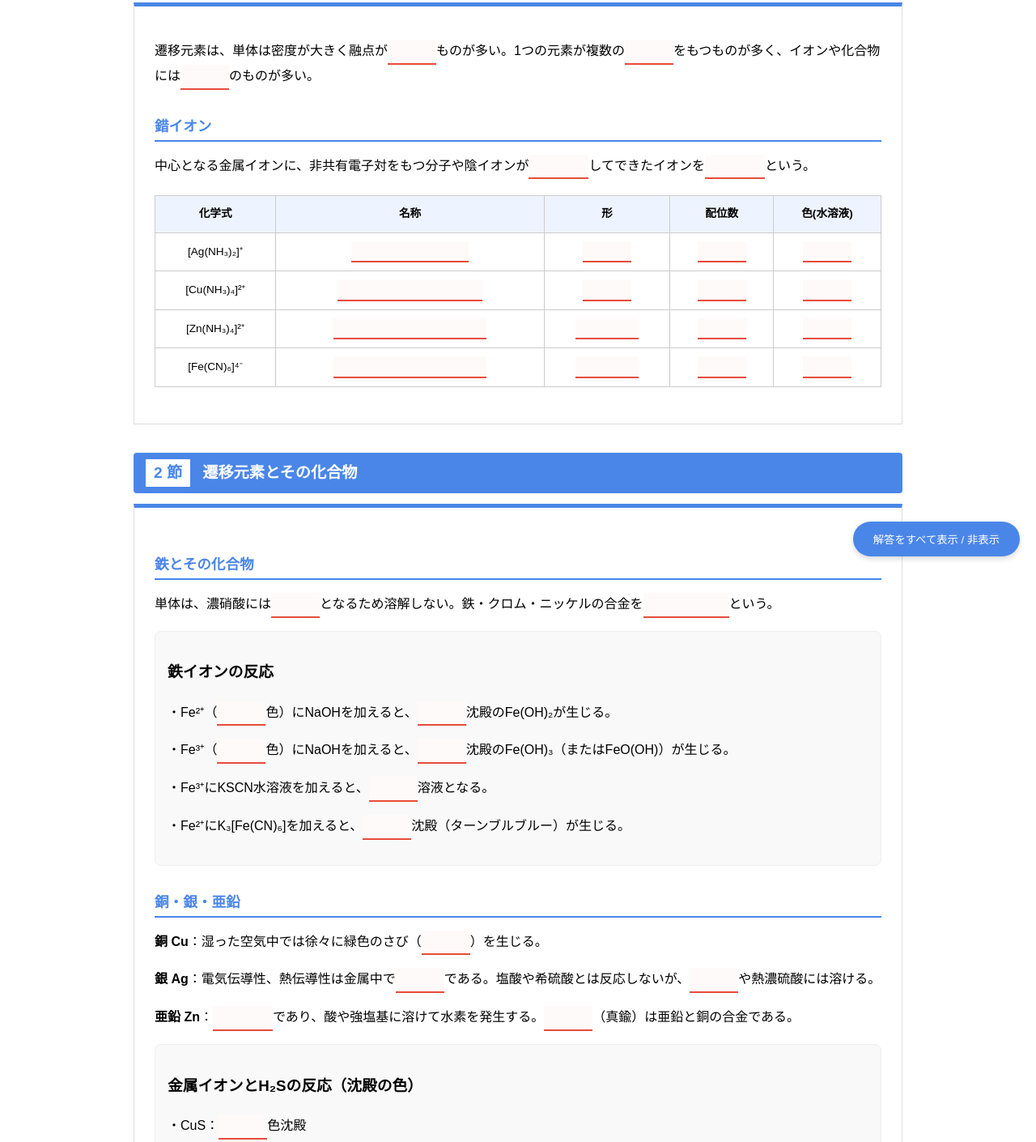
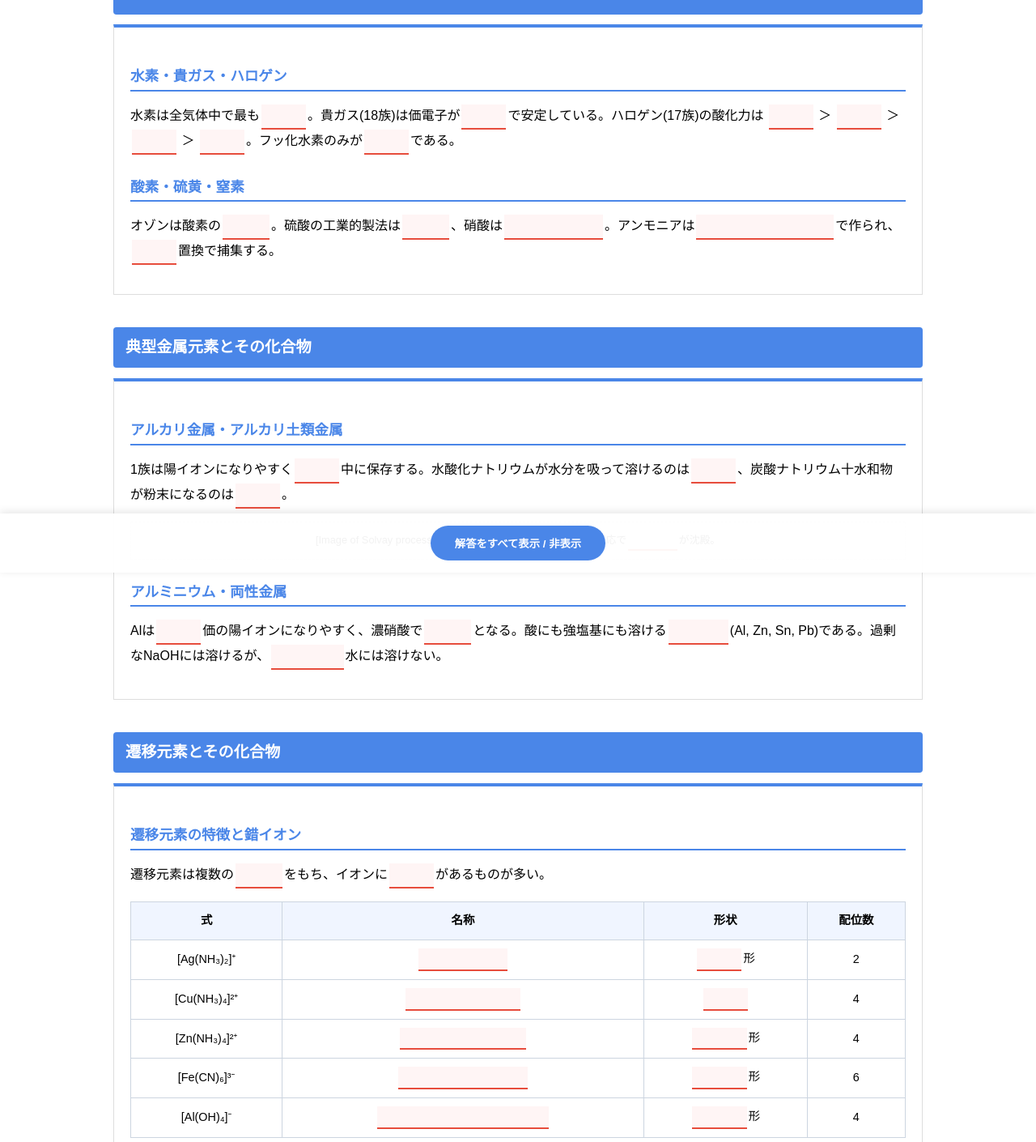
Before and after one commit to ryo0148/otsuka, a plain HTML site: page index.html in a window 1280 px wide. Shown: the part 93-1503 px from the top of the page at 81% size. Drawn offline with Linux system fonts and the light colour scheme.

Commit message:
Update index.html

```diff
--- a/index.html
+++ b/index.html
@@ -3,65 +3,55 @@
 <head>
     <meta charset="UTF-8">
     <meta name="viewport" content="width=device-width, initial-scale=1.0">
-    <title>4編4章 遷移元素とその化合物</title>
+    <title>無機化学 暗記マスター（全範囲）</title>
     <style>
         :root {
             --main-blue: #4a86e8;
-            --sub-blue: #eef4ff;
+            --sub-blue: #f0f5ff;
             --accent-red: #e74c3c;
-            --border-color: #ccc;
+            --border-color: #ccd5e0;
         }
         body {
             font-family: "Hiragino Sans", "Meiryo", sans-serif;
             line-height: 1.8;
-            max-width: 950px;
+            max-width: 1000px;
             margin: 0 auto;
             padding: 20px;
             background-color: #fff;
+            padding-bottom: 100px;
         }
+        /* 教科書風見出し */
         h1 {
-            display: flex;
-            align-items: center;
             background: var(--main-blue);
             color: white;
             padding: 8px 15px;
             border-radius: 4px;
             font-size: 1.2em;
+            margin-top: 40px;
         }
-        h1::before {
-            content: "1 節";
-            background: white;
+        h2 {
             color: var(--main-blue);
-            padding: 0 10px;
-            margin-right: 15px;
-            font-weight: bold;
+            border-bottom: 2px solid var(--main-blue);
+            font-size: 1.1em;
+            margin-top: 25px;
         }
-        .section-2 h1::before { content: "2 節"; }
-
         .content-box {
             border: 1px solid #ddd;
-            padding: 25px;
-            margin-bottom: 35px;
-            border-top: 5px solid var(--main-blue);
+            padding: 20px;
+            margin-bottom: 20px;
+            border-top: 4px solid var(--main-blue);
         }
-
-        h2 {
-            font-size: 1.1em;
-            color: var(--main-blue);
-            border-bottom: 2px solid var(--main-blue);
-            margin-top: 30px;
-        }
-
-        /* 穴埋め設定 */
+        /* 穴埋めスタイル */
         .blank {
             display: inline-block;
-            min-width: 50px;
+            min-width: 45px;
             padding: 0 5px;
+            margin: 0 2px;
             border-bottom: 2px solid var(--accent-red);
             cursor: pointer;
             color: transparent;
-            background-color: #fffafa;
-            transition: 0.2s;
+            background-color: #fff5f5;
+            transition: all 0.2s;
             font-weight: bold;
             text-align: center;
         }
@@ -70,122 +60,82 @@
             background-color: transparent;
             border-bottom: 2px solid #ddd;
         }
-
-        /* 錯イオン表 */
-        .complex-table {
+        table {
             width: 100%;
             border-collapse: collapse;
-            margin: 20px 0;
-            font-size: 0.85em;
+            margin: 15px 0;
+            font-size: 0.9em;
         }
-        .complex-table th, .complex-table td {
+        th, td {
             border: 1px solid var(--border-color);
             padding: 10px;
             text-align: center;
         }
-        .complex-table th { background: var(--sub-blue); }
-
-        /* 反応パネル */
-        .reaction-panel {
-            background: #f9f9f9;
-            border: 1px solid #eee;
-            padding: 15px;
-            margin: 15px 0;
-            border-radius: 8px;
-        }
+        th { background: var(--sub-blue); }
+        .formula { font-family: "Times New Roman", serif; font-weight: bold; }
+        .img-box { text-align: center; margin: 15px 0; padding: 10px; border: 1px dashed #ccc; background: #fafafa; font-size: 0.8em; }
 
         .footer {
             position: fixed;
-            bottom: 20px;
-            right: 20px;
+            bottom: 0;
+            left: 0;
+            right: 0;
+            background: rgba(255,255,255,0.95);
+            padding: 15px;
+            text-align: center;
+            box-shadow: 0 -2px 10px rgba(0,0,0,0.1);
         }
         .btn {
             background: var(--main-blue);
             color: white;
             border: none;
-            padding: 12px 25px;
+            padding: 12px 30px;
             border-radius: 25px;
             cursor: pointer;
-            box-shadow: 0 3px 6px rgba(0,0,0,0.15);
+            font-weight: bold;
         }
     </style>
 </head>
 <body>
 
-<div class="section-1">
-    <h1>遷移元素の特徴</h1>
-    <div class="content-box">
-        <p>遷移元素は、単体は密度が大きく融点が<span class="blank">高い</span>ものが多い。1つの元素が複数の<span class="blank">酸化数</span>をもつものが多く、イオンや化合物には<span class="blank">有色</span>のものが多い。</p>
+<h1>非金属元素とその化合物</h1>
+<div class="content-box">
+    <h2>水素・貴ガス・ハロゲン</h2>
+    <p>水素は全気体中で最も<span class="blank">軽い</span>。貴ガス(18族)は価電子が<span class="blank">0</span>で安定している。ハロゲン(17族)の酸化力は <span class="blank">F₂</span> ＞ <span class="blank">Cl₂</span> ＞ <span class="blank">Br₂</span> ＞ <span class="blank">I₂</span>。フッ化水素のみが<span class="blank">弱酸</span>である。</p>
 
-        <h2>錯イオン</h2>
-        <p>中心となる金属イオンに、非共有電子対をもつ分子や陰イオンが<span class="blank">配位結合</span>してできたイオンを<span class="blank">錯イオン</span>という。</p>
-
-        <table class="complex-table">
-            <tr>
-                <th>化学式</th>
-                <th>名称</th>
-                <th>形</th>
-                <th>配位数</th>
-                <th>色(水溶液)</th>
-            </tr>
-            <tr>
-                <td>[Ag(NH₃)₂]⁺</td>
-                <td><span class="blank">ジアンミン銀(I)イオン</span></td>
-                <td><span class="blank">直線形</span></td>
-                <td><span class="blank">2</span></td>
-                <td><span class="blank">無</span></td>
-            </tr>
-            <tr>
-                <td>[Cu(NH₃)₄]²⁺</td>
-                <td><span class="blank">テトラアンミン銅(III)イオン</span></td>
-                <td><span class="blank">正方形</span></td>
-                <td><span class="blank">4</span></td>
-                <td><span class="blank">深青</span></td>
-            </tr>
-            <tr>
-                <td>[Zn(NH₃)₄]²⁺</td>
-                <td><span class="blank">テトラアンミン亜鉛(II)イオン</span></td>
-                <td><span class="blank">正四面体形</span></td>
-                <td><span class="blank">4</span></td>
-                <td><span class="blank">無</span></td>
-            </tr>
-            <tr>
-                <td>[Fe(CN)₆]⁴⁻</td>
-                <td><span class="blank">ヘキサシアニド鉄(II)酸イオン</span></td>
-                <td><span class="blank">正八面体形</span></td>
-                <td><span class="blank">6</span></td>
-                <td><span class="blank">淡黄</span></td>
-            </tr>
-        </table>
-            </div>
+    <h2>酸素・硫黄・窒素</h2>
+    <p>オゾンは酸素の<span class="blank">同素体</span>。硫酸の工業的製法は<span class="blank">接触法</span>、硝酸は<span class="blank">オストワルト法</span>。アンモニアは<span class="blank">ハーバー・ボッシュ法</span>で作られ、<span class="blank">上方</span>置換で捕集する。</p>
 </div>
 
-<div class="section-2">
-    <h1>遷移元素とその化合物</h1>
-    <div class="content-box">
-        <h2>鉄とその化合物</h2>
-        <p>単体は、濃硝酸には<span class="blank">不動態</span>となるため溶解しない。鉄・クロム・ニッケルの合金を<span class="blank">ステンレス鋼</span>という。</p>
+<h1>典型金属元素とその化合物</h1>
+<div class="content-box">
+    <h2>アルカリ金属・アルカリ土類金属</h2>
+    <p>1族は陽イオンになりやすく<span class="blank">石油</span>中に保存する。水酸化ナトリウムが水分を吸って溶けるのは<span class="blank">潮解</span>、炭酸ナトリウム十水和物が粉末になるのは<span class="blank">風解</span>。</p>
+    <div class="img-box">
 
-        <div class="reaction-panel">
-            <h3>鉄イオンの反応</h3>
-            <p>・Fe²⁺（<span class="blank">淡緑</span>色）にNaOHを加えると、<span class="blank">緑白色</span>沈殿のFe(OH)₂が生じる。</p>
-            <p>・Fe³⁺（<span class="blank">黄褐</span>色）にNaOHを加えると、<span class="blank">赤褐色</span>沈殿のFe(OH)₃（またはFeO(OH)）が生じる。</p>
-            <p>・Fe³⁺にKSCN水溶液を加えると、<span class="blank">血赤色</span>溶液となる。</p>
-            <p>・Fe²⁺にK₃[Fe(CN)₆]を加えると、<span class="blank">濃青色</span>沈殿（ターンブルブルー）が生じる。</p>
-        </div>
+[Image of Solvay process flowchart]
+ アンモニアソーダ法：主反応で<span class="blank">NaHCO₃</span>が沈殿。</div>
 
-        <h2>銅・銀・亜鉛</h2>
-        <p><b>銅 Cu</b>：湿った空気中では徐々に緑色のさび（<span class="blank">緑青</span>）を生じる。</p>
-        <p><b>銀 Ag</b>：電気伝導性、熱伝導性は金属中で<span class="blank">最大</span>である。塩酸や希硫酸とは反応しないが、<span class="blank">硝酸</span>や熱濃硫酸には溶ける。</p>
-        <p><b>亜鉛 Zn</b>：<span class="blank">両性金属</span>であり、酸や強塩基に溶けて水素を発生する。<span class="blank">黄銅</span>（真鍮）は亜鉛と銅の合金である。</p>
+    <h2>アルミニウム・両性金属</h2>
+    <p>Alは<span class="blank">3</span>価の陽イオンになりやすく、濃硝酸で<span class="blank">不動態</span>となる。酸にも強塩基にも溶ける<span class="blank">両性金属</span>(Al, Zn, Sn, Pb)である。過剰なNaOHには溶けるが、<span class="blank">アンモニア</span>水には溶けない。</p>
+</div>
 
-        <div class="reaction-panel">
-            <h3>金属イオンとH₂Sの反応（沈殿の色）</h3>
-            <p>・CuS：<span class="blank">黒</span>色沈殿</p>
-            <p>・Ag₂S：<span class="blank">黒</span>色沈殿</p>
-            <p>・ZnS：<span class="blank">白</span>色沈殿（<span class="blank">塩基性</span>または中性で沈殿）</p>
-        </div>
-            </div>
+<h1>遷移元素とその化合物</h1>
+<div class="content-box">
+    <h2>遷移元素の特徴と錯イオン</h2>
+    <p>遷移元素は複数の<span class="blank">酸化数</span>をもち、イオンに<span class="blank">色</span>があるものが多い。</p>
+    <table>
+        <tr><th>式</th><th>名称</th><th>形状</th><th>配位数</th></tr>
+        <tr><td>[Ag(NH₃)₂]⁺</td><td><span class="blank">ジアンミン銀(I)</span></td><td><span class="blank">直線</span>形</td><td>2</td></tr>
+        <tr><td>[Cu(NH₃)₄]²⁺</td><td><span class="blank">テトラアンミン銅(II)</span></td><td><span class="blank">正方形</span></td><td>4</td></tr>
+        <tr><td>[Zn(NH₃)₄]²⁺</td><td><span class="blank">テトラアンミン亜鉛(II)</span></td><td><span class="blank">正四面体</span>形</td><td>4</td></tr>
+        <tr><td>[Fe(CN)₆]³⁻</td><td><span class="blank">ヘキサシアニド鉄(III)酸</span></td><td><span class="blank">正八面体</span>形</td><td>6</td></tr>
+        <tr><td>[Al(OH)₄]⁻</td><td><span class="blank">テトラヒドロキシドアルミン酸</span></td><td><span class="blank">正四面体</span>形</td><td>4</td></tr>
+    </table>
+
+    <h2>鉄・銅・銀の反応</h2>
+    <div class="img-box"></div>
+    <p>Fe³⁺にKSCNで溶液は<span class="blank">血赤</span>色になる。銅は湿った空気中で緑色のさび（<span class="blank">緑青</span>）を生じる。銀は金属中で電気伝導性が<span class="blank">最大</span>。亜鉛と銅の合金は<span class="blank">黄銅</span>、スズめっき鋼板は<span class="blank">ブリキ</span>という。</p>
 </div>
 
 <div class="footer">
@@ -202,7 +152,5 @@
         el.addEventListener('click', () => el.classList.toggle('show'));
     });
 </script>
-
 </body>
-
 </html>
```
